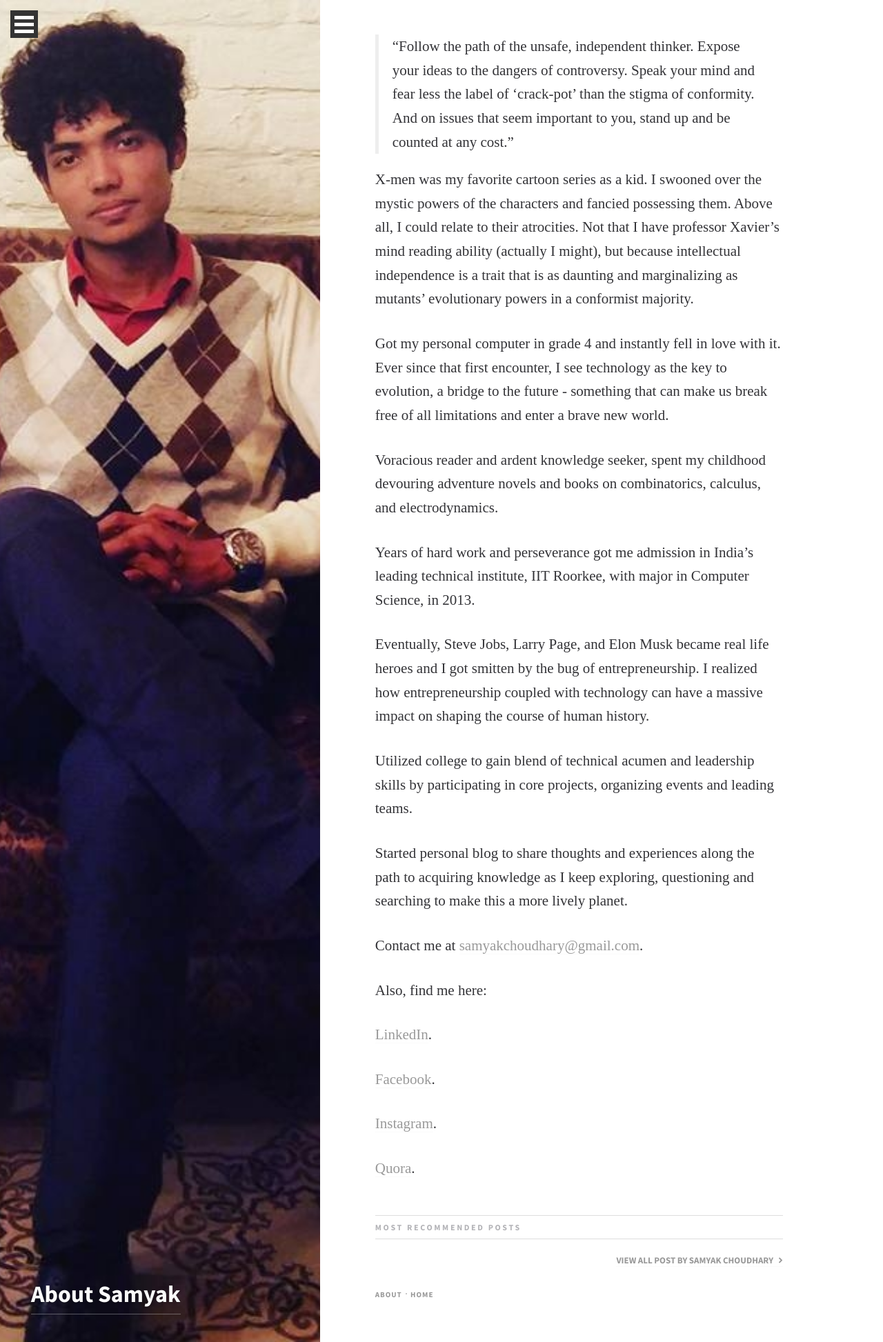
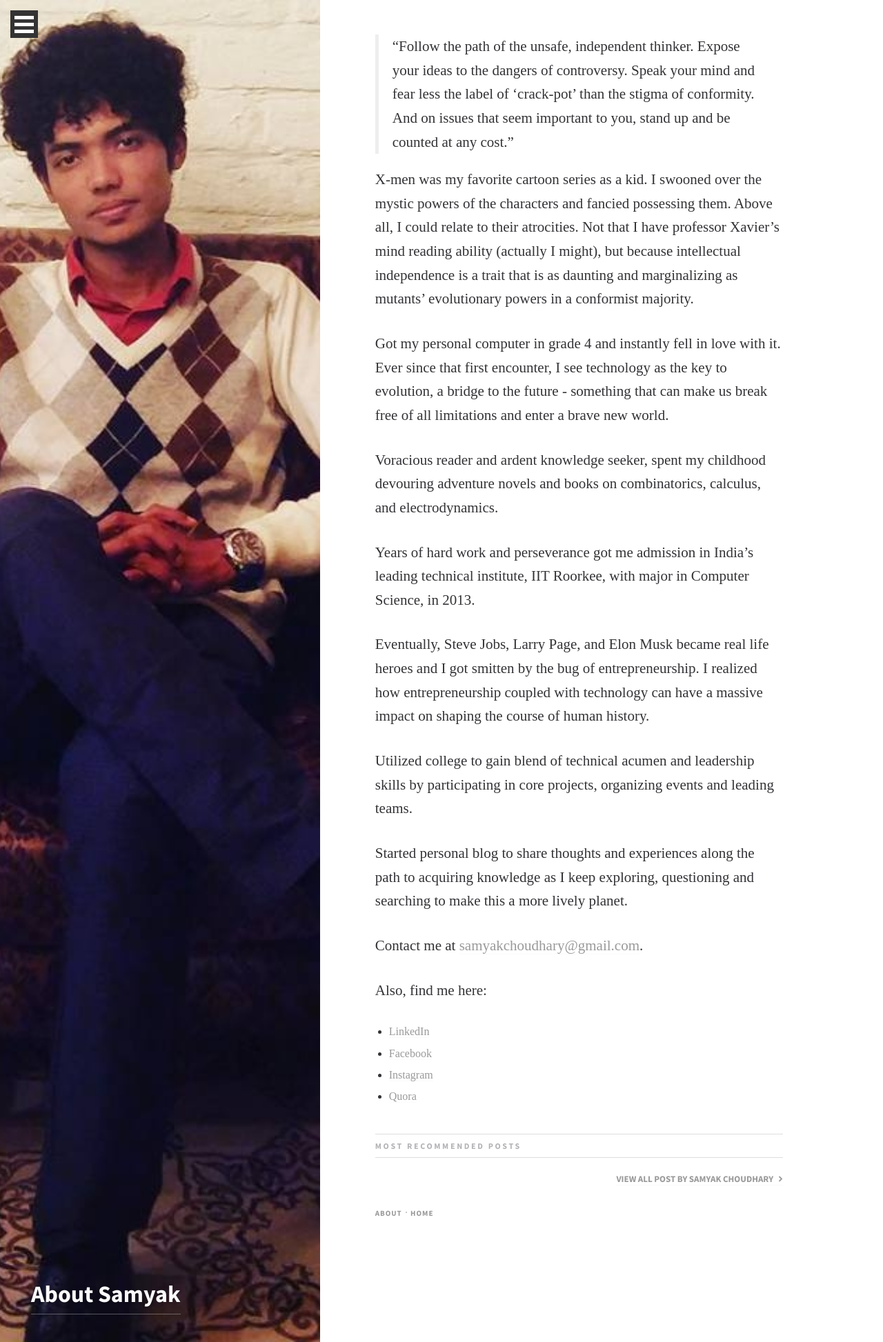
Before and after one commit to samyak45/samyak45.github.io, a Jekyll site: the page built from about.md, in a window 1280 px wide. Shown: the whole page at 69% size. Built offline with Jekyll 4.4.1, drawn with Linux system fonts in a browser that asks for light colours; some web fonts are replaced.

```diff
--- a/about.md
+++ b/about.md
@@ -28,10 +28,7 @@ Contact me at <a href = "mailto:samyakchoudhary@gmail.com">samyakchoudhary@gmail
 
 Also, find me here:
 
-<a href = "https://www.linkedin.com/in/samyakchoudhary/">LinkedIn</a>.
-
-<a href = "http://facebook.com/samyak.choudhary.355">Facebook</a>.
-
-<a href = "http://instagram.com/samyak.choudhary/">Instagram</a>.
-
-<a href = "https://www.quora.com/profile/Samyak-Choudhary">Quora</a>.
+* <a href = "https://www.linkedin.com/in/samyakchoudhary/">LinkedIn</a>
+* <a href = "http://facebook.com/samyak.choudhary.355">Facebook</a>
+* <a href = "http://instagram.com/samyak.choudhary/">Instagram</a>
+* <a href = "https://www.quora.com/profile/Samyak-Choudhary">Quora</a>
```
